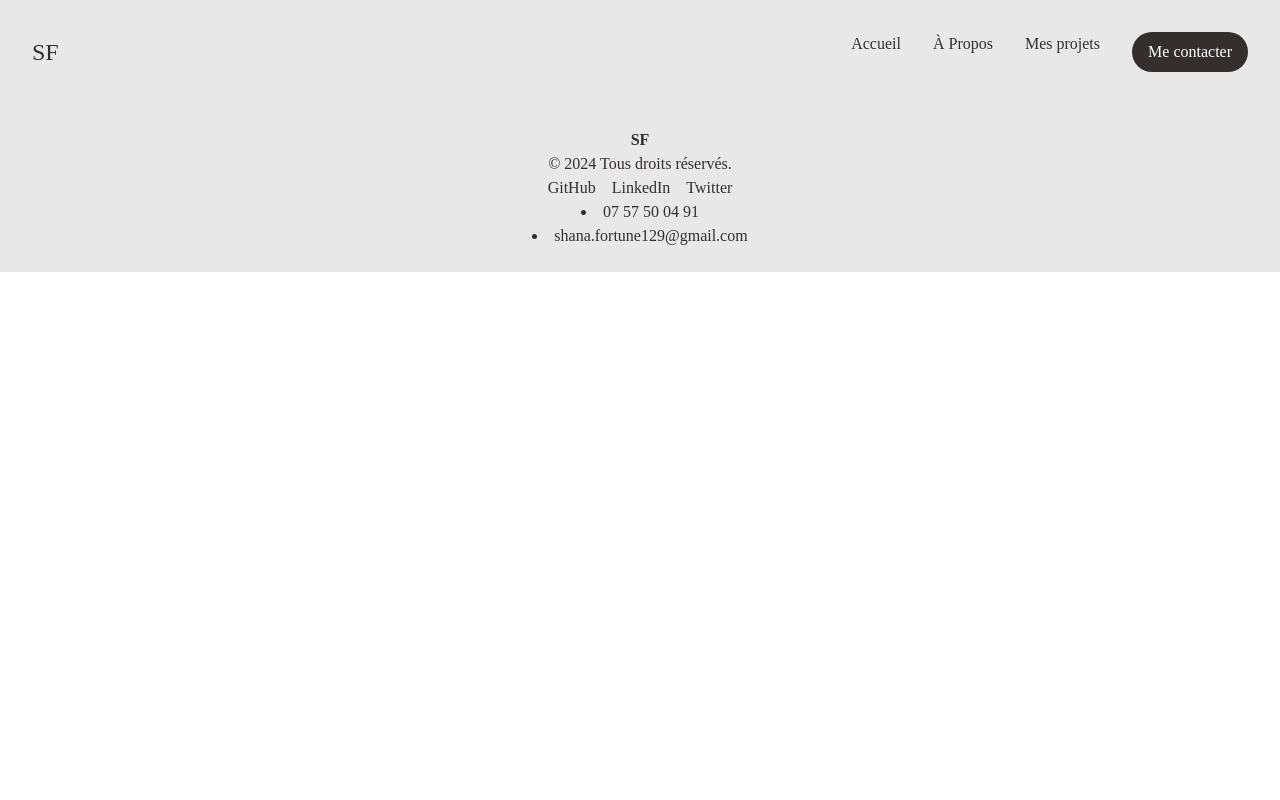
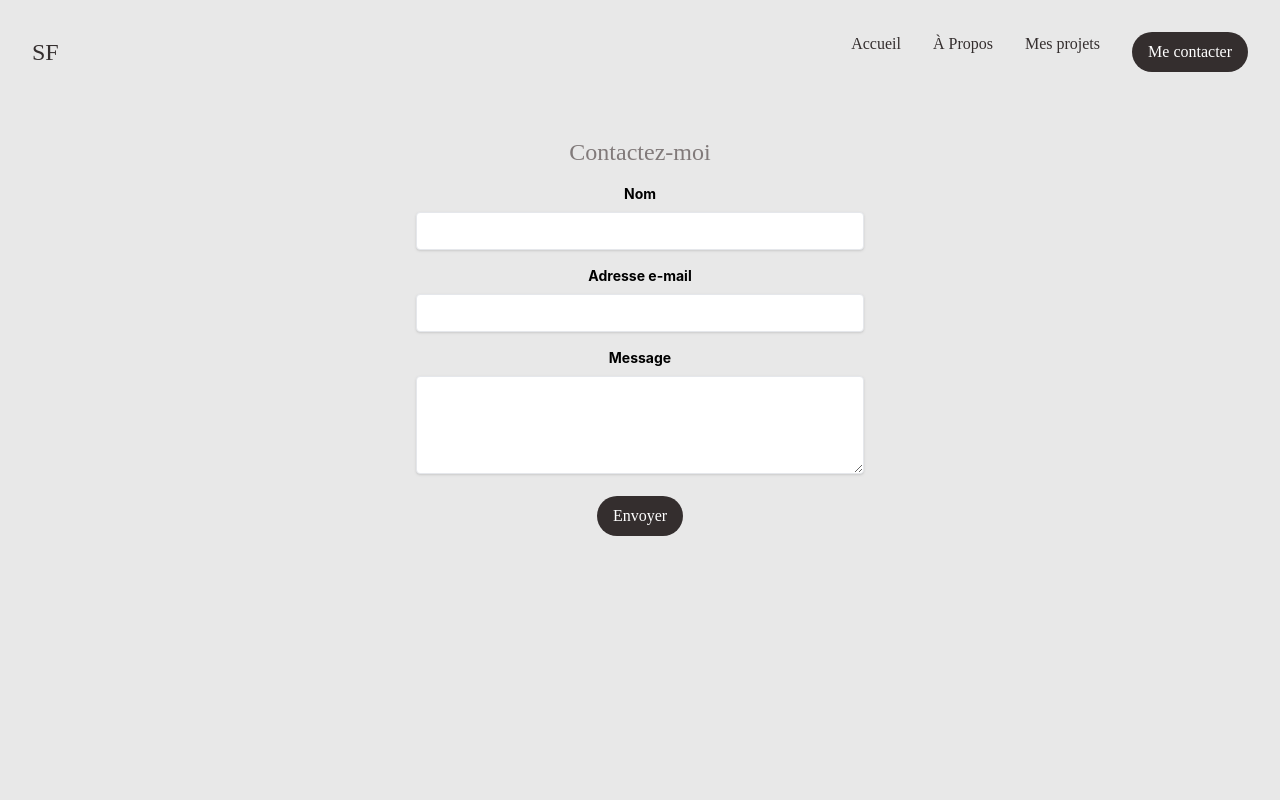
Before and after one commit to shaana12/portfolio-personnel, a React (Create React App) app: page /portfolio-personnel/contact in a window 1280 px wide. Shown: the top 800 px of the page. Built offline with nearby package versions, Linux system fonts and the light colour scheme.

Commit message:
add contact form

```diff
--- a/src/App.tsx
+++ b/src/App.tsx
@@ -6,6 +6,7 @@ import Header from './components/header';
 import Footer from './components/footer';
 import About from './pages/about';
 import Projects from './pages/projects';
+import Contact from './pages/contact';
 
 function App() {
   return (
@@ -16,6 +17,7 @@ function App() {
           <Route path="/" element={<Home />} /> {/* Route pour la page d'accueil ("/") */}
           <Route path='/about' element={<About />} />
           <Route path='/projects' element={<Projects />} />
+          <Route path='/contact' element={<Contact />} />
         </Routes>
 
 
--- a/src/components/button.tsx
+++ b/src/components/button.tsx
@@ -4,16 +4,18 @@ import React from "react";
 interface ButtonProps {
     label: string; // La chaîne de caractères à afficher sur le bouton.
     onClick?: () => void; // Une fonction à exécuter lorsque le bouton est cliqué (optionnelle).
+    type?: "button" | "submit" | "reset";
     className?: string; // Permet d'ajouter des classes CSS supplémentaires (optionnelle).
   }
 
 
 // Déclaration du composant Button.
 // React.FC<ButtonProps> signifie que ce composant est une fonction React qui prend les propriétés définies dans ButtonProps.
-const Button: React.FC<ButtonProps> = ({ label, onClick, className }) => {
+const Button: React.FC<ButtonProps> = ({ label, onClick, type = "button", className }) => {
     return (
       // Rendu d'un élément <button> avec les propriétés et classes spécifiées.
       <button
+        type={type} // Utilise la propriété type ici
         onClick={onClick} // Attachement de la fonction onClick pour gérer les clics sur le bouton.
         className={`bg-button text-white paragraphe py-2 px-4 rounded-full hover:bg-blue-600 transition ${className}`}
 
--- a/src/components/header.tsx
+++ b/src/components/header.tsx
@@ -13,6 +13,7 @@ const Header: React.FC = () => {
   const closeMenu = () => {
     setIsOpen(false);  // Fermer le menu
   };
+
 
   return (
     <header className="bg-grey p-8 relative"> {/* Header positionné en relatif */}
@@ -31,7 +32,9 @@ const Header: React.FC = () => {
           <Link to="/" className="paragraphe txt-black hover:text-white">Accueil</Link>
           <Link to="/about" className="paragraphe txt-black hover:text-white">À Propos</Link>
           <Link to="/projects" className="paragraphe txt-black hover:text-white">Mes projets</Link>
-          <Button label="Me contacter" onClick={() => console.log('Clicked!')} />
+          <Link to="/contact"> {/* Lien vers la page de contact */}
+                <Button label="Me contacter" onClick={() => { console.log('Clicked!'); closeMenu(); }} />
+              </Link>
         </nav>
 
         {/* Menu mobile en position absolue pour afficher sous le header */}
--- /dev/null
+++ b/src/pages/contact.tsx
@@ -0,0 +1,81 @@
+import React, { useState } from "react";
+import Button from "../components/button";
+
+const Contact: React.FC = () => {
+    // État pour les champs du formulaire
+    const [formData, setFormData] = useState({
+        name: "",
+        email: "",
+        message: "",
+    });
+
+    // Gérer les changements dans les champs du formulaire
+    const handleChange = (e: React.ChangeEvent<HTMLInputElement | HTMLTextAreaElement>) => {
+        const { name, value } = e.target;
+        setFormData((prevData) => ({
+            ...prevData,
+            [name]: value,
+        }));
+    };
+
+    // Gérer la soumission du formulaire
+    const handleSubmit = (e: React.FormEvent<HTMLFormElement>) => {
+        e.preventDefault(); // Empêcher le rechargement de la page
+        console.log("Données du formulaire:", formData);
+        // Ici, tu peux ajouter le code pour envoyer les données à ton serveur ou API
+        setFormData({ name: "", email: "", message: "" }); // Réinitialiser le formulaire
+    };
+
+    return (
+        <div className="bg-grey p-8 min-h-screen flex flex-col items-center">
+            <h1 className="txt-grey titre text-2xl mb-4">Contactez-moi</h1>
+            <form onSubmit={handleSubmit} className="w-full max-w-md">
+                <div className="mb-4">
+                    <label className="block text-grey text-sm font-bold mb-2" htmlFor="name">
+                        Nom
+                    </label>
+                    <input
+                        type="text"
+                        id="name"
+                        name="name"
+                        value={formData.name}
+                        onChange={handleChange}
+                        className="shadow appearance-none border rounded w-full py-2 px-3 text-grey leading-tight focus:outline-none focus:shadow-outline"
+                        required
+                    />
+                </div>
+                <div className="mb-4">
+                    <label className="block text-grey text-sm font-bold mb-2" htmlFor="email">
+                        Adresse e-mail
+                    </label>
+                    <input
+                        type="email"
+                        id="email"
+                        name="email"
+                        value={formData.email}
+                        onChange={handleChange}
+                        className="shadow appearance-none border rounded w-full py-2 px-3 text-grey leading-tight focus:outline-none focus:shadow-outline"
+                        required
+                    />
+                </div>
+                <div className="mb-4">
+                    <label className="block text-grey text-sm font-bold mb-2" htmlFor="message">
+                        Message
+                    </label>
+                    <textarea
+                        id="message"
+                        name="message"
+                        value={formData.message}
+                        onChange={handleChange}
+                        className="shadow appearance-none border rounded w-full py-2 px-3 text-grey leading-tight focus:outline-none focus:shadow-outline"
+                        rows={4}
+                        required
+                    ></textarea>
+                </div>
+                <Button label="Envoyer" type="submit" onClick={() => console.log('Form submitted!')} />
+            </form>
+        </div>
+    );
+};
+
+export default Contact;
```
